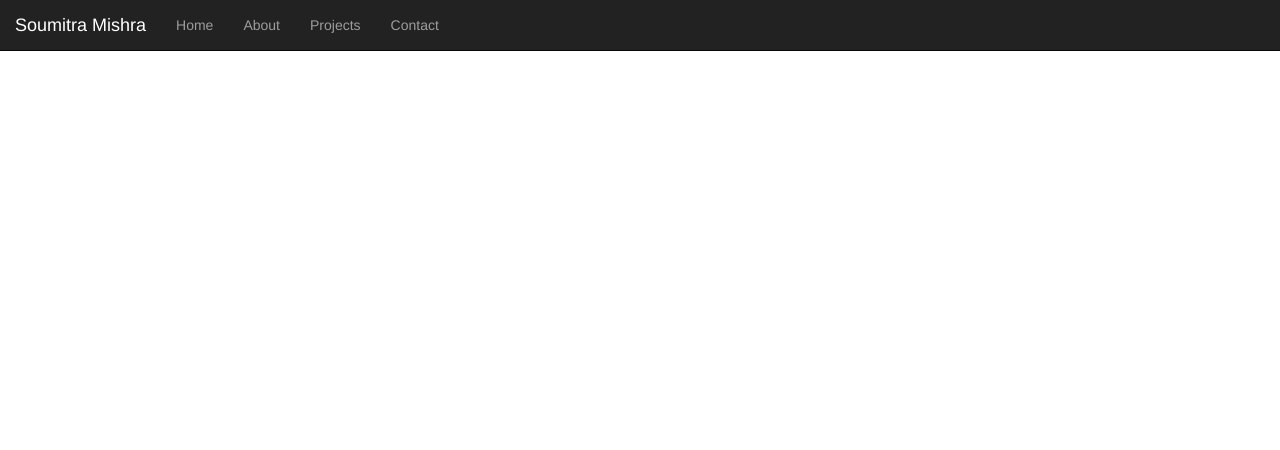
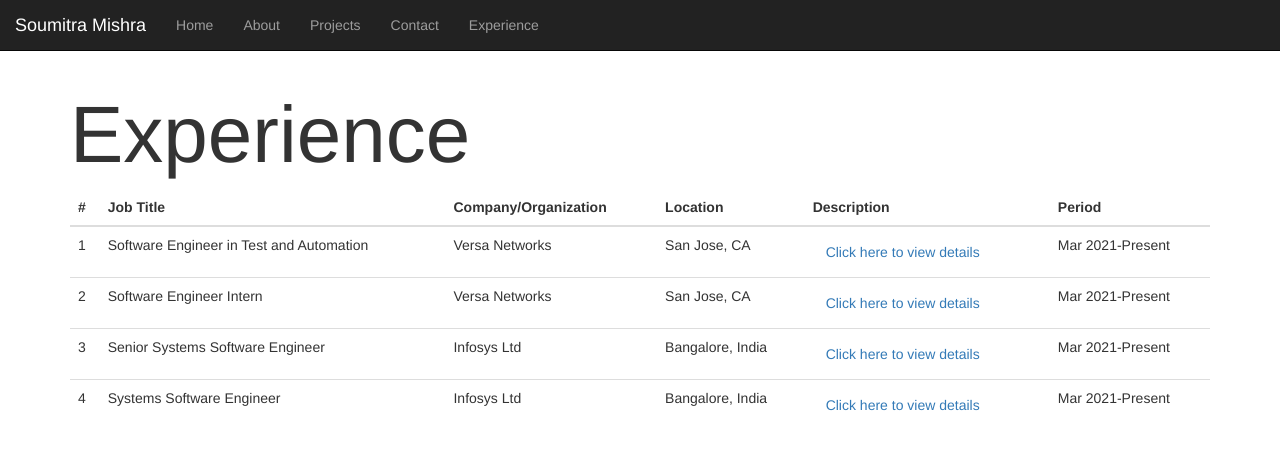
Before and after one commit to soumitramishra/my-personal-website, an Angular app in the folder soumitra-mishra-app/: page /experience in a window 1280 px wide. Before the commit this address led to /. Shown: the top 450 px of the page. Built offline with nearby package versions, Linux system fonts and the light colour scheme.

Commit message:
Added Experience

```diff
--- /dev/null
+++ b/soumitra-mishra-app/src/app/experience/experience.component.html
@@ -0,0 +1,29 @@
+<h1 style="font-size: 80px;">Experience</h1>
+<table class="table table-hover">
+    <thead>
+        <tr>
+          <th scope="col">#</th>
+          <th scope="col">Job Title</th>
+          <th scope="col">Company/Organization</th>
+          <th scope="col">Location</th>
+          <th scope="col">Description</th>
+          <th scope="col">Period</th>
+        </tr>
+      </thead>
+    <tbody>
+        <tr *ngFor='let experience of list_of_experience; index as i'>
+            <td>{{i+1}}</td>
+            <td>{{experience.title}}</td>
+            <td>{{experience.company}}</td>
+            <td>{{experience.location}}</td>
+            <td><button class="btn btn-link" (click)="company=experience.company;description=experience.description;title=experience.title">Click here to view details</button></td>
+            <td>Mar 2021-Present</td>
+        </tr>
+    </tbody>
+</table>
+<div *ngIf='company'>
+    <h2>{{company}}-{{title}}</h2>
+    <ul *ngFor='let point of description'>
+        <li>{{point}}</li>
+    </ul>
+</div>
--- /dev/null
+++ b/soumitra-mishra-app/src/app/experience/experience.component.ts
@@ -0,0 +1,58 @@
+import { Component, OnInit } from '@angular/core';
+import { Experience } from './experience.model';
+
+@Component({
+  selector: 'app-experience',
+  templateUrl: './experience.component.html',
+  styleUrls: ['./experience.component.css']
+})
+export class ExperienceComponent implements OnInit {
+  list_of_experience = new Array();
+  description = null;
+  company = null;
+  title=null;
+
+
+
+  neu= new Array();
+  constructor() { }
+
+  ngOnInit(): void {
+
+    let versa_se = new Array(
+      'Plan, Develop and debugged and automated test cases for networking features such as DHCP, BGP, SDWAN Policies, Forwarding \
+      Profiles, FEC, Replication, Speed tests for Versa Networks’ Flex-VNF software using Python Scripting.',
+      'Automated the regression testing for Versa Director and Analytics Web GUI using Selenium and Python scripting.',
+      'Report and verify various bugs in network functionalities like Forward Error Correction, Policy based routing, \
+      Replication by generating network traffic using tools like Spirent, hping3 and iperf, capturing with TCPDump \
+      and analyzing it by using Wireshark'
+    );
+    this.list_of_experience.push(new Experience('Software Engineer in Test and Automation','Versa Networks', 'San Jose, CA',versa_se, 'Mar 2021-Present'));
+    let versa_intern= new Array(
+      'Implemented speed tests for Versa Networks FlexVNF software that resides in networking devices such \
+      as gateways, bridges, and routers using Python Socket programming and integrated it to Web GUI based orchestrator \
+      called Versa Director using REST-API.',
+      'Accelerated the test and deployment cycle for the Versa Networks SDWAN solution by automating the functionality \
+      tests using Jenkins and Python pexpect library which resulted in 20% fewer production bugs and saved 2-4 days per release.',
+      'Expanded the test coverage for REST-API based Versa Director module by architecting a framework that takes \
+      JSON file having request headers and expected responses and send an email report to configured E-mail addresses \
+      using Python smtplib library.');
+      this.list_of_experience.push(new Experience('Software Engineer Intern', 'Versa Networks', 'San Jose, CA', versa_intern, 'May 2019-Dec 2019'))
+    let infosys_sse= new Array(
+      'Designed, Developed and Deployed a single page web application in MVC style using Angular, Bootstrap, \
+      Java REST API, and MySQL for centralized event monitoring in Gateway Devices, minimizing the reaction time \
+      to resolve the issues by 60%.',
+      'Enhanced the existing Gateway Management UI to display logs generated at different levels (INFO, DEBUG, WARNING) \
+      using JPA and MySQL which facilitated Support Engineers to debug small issues without logging into console of \
+      underlying devices.'
+    );
+    this.list_of_experience.push(new Experience('Senior Systems Software Engineer', 'Infosys Ltd', 'Bangalore, India', infosys_sse, 'Apr 2017-Jun 2018'))
+    let infosys_se= new Array(
+      'Remodeled and automated test cases for Gateway devices for features like TCP/UDP Port Forwarding, \
+      Port Triggering, Parental control, IP/MAC address blocking by writing Bash Shell Scripts and integrating \
+      Jenkins into the existing web application for Continuous Integration and Continuous Deployment (CI/CD) which \
+      resulted in accelerated test as well as overall Scrum cycle.'
+    );
+    this.list_of_experience.push(new Experience('Systems Software Engineer', 'Infosys Ltd', 'Bangalore, India', infosys_se, 'Dec 2015-Mar 2017'))
+  }
+}
--- /dev/null
+++ b/soumitra-mishra-app/src/app/experience/experience.model.ts
@@ -0,0 +1,6 @@
+export class Experience {
+    constructor(private title:string, private company:string, private location:string,
+        private description:Array<string>, private period:string){
+
+    }
+}
--- a/soumitra-mishra-app/src/app/header/header.component.html
+++ b/soumitra-mishra-app/src/app/header/header.component.html
@@ -17,8 +17,12 @@
           Projects
         </a>
       </li>
-        <li><a
-          [routerLink]="['/contact']" routerLinkActive="router-link-active" >Contact</a></li>
+        <li><a [routerLink]="['/contact']" routerLinkActive="router-link-active" >
+          Contact
+        </a></li>
+        <li><a [routerLink]="['/experience']" routerLinkActive="router-link-active" >
+          Experience
+        </a></li>
       </ul>
     </div>
   </nav>
```
Also changed, not shown: soumitra-mishra-app/src/app/app.module.ts (+5 -2 lines), soumitra-mishra-app/src/app/experience/experience.component.css (added), 1 other file (tests, documents, lock files or other folders).
